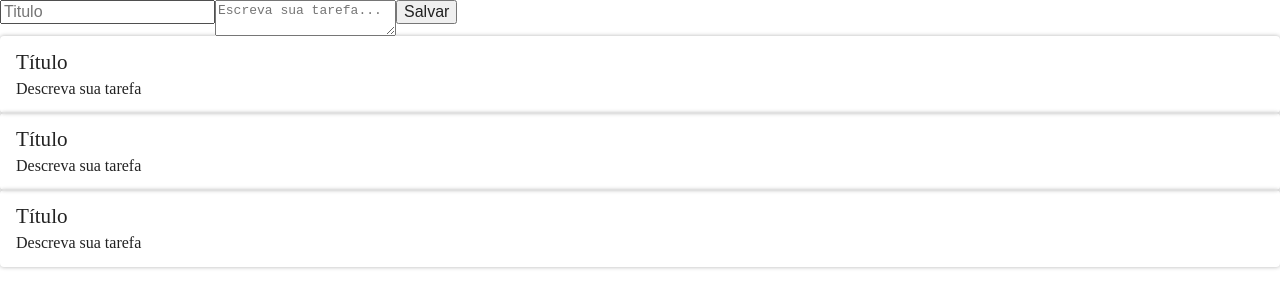
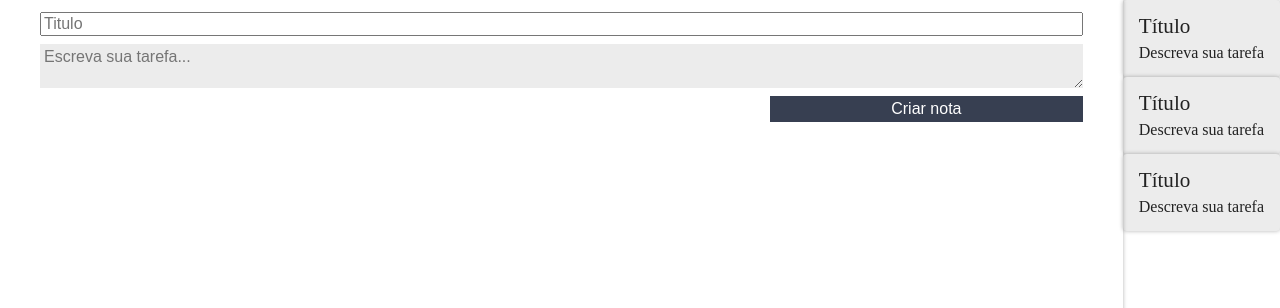
Before and after one commit to LaisMaas/FrontEndTreinamento_R2U, a React (Create React App) app in the folder Trilha4_React/ceep/: page / in a window 1280 px wide. Shown: the top 308 px of the page. Built offline with nearby package versions, Linux system fonts and the light colour scheme.

Commit message:
Atualizando projeto_estilizacao APP

```diff
--- /dev/null
+++ b/Trilha4_React/ceep/src/App.css
@@ -0,0 +1,11 @@
+.conteudo{
+    display: flex;
+}
+
+:root {
+    --primaria: #58a4b0;
+    --secundaria: #373f51;
+    --secundaria-ativa: #cccccc;
+    --fundo: #ffffff;
+    --fundo-detalhes: #ececec;
+}
--- a/Trilha4_React/ceep/src/App.js
+++ b/Trilha4_React/ceep/src/App.js
@@ -1,12 +1,13 @@
 import React, { Component } from 'react';
 import ListaDeNotas from "./componentes/listaDeNotas/listaDeNotas";
 import FormularioCadastro from "./componentes/formularioCadastro/formularioCadastro";
+import "./App.css"
 
 
 class App extends Component{
   render() {
     return (
-      <section>
+      <section className="conteudo">
         <FormularioCadastro/>
         <ListaDeNotas/>
       </section>
--- a/Trilha4_React/ceep/src/componentes/formularioCadastro/formularioCadastro.jsx
+++ b/Trilha4_React/ceep/src/componentes/formularioCadastro/formularioCadastro.jsx
@@ -4,11 +4,15 @@ import "./estilo.css"
 class FormularioCadastro extends Component {
   render() {
     return (
-      <form>
-        <input type="text" placeholder="Titulo"></input>
-        <textarea placeholder="Escreva sua tarefa..."></textarea>
+      <form className="form-cadastro">
+        <input type="text"
+          placeholder="Titulo" />
 
-        <button>Salvar</button>
+        <textarea placeholder="Escreva sua tarefa..."
+          className="form-cadastro_input" />
+
+        <button className="form-cadastro_input form-cadastro_submit">
+          Criar nota</button>
       </form>
     );
   }
```
